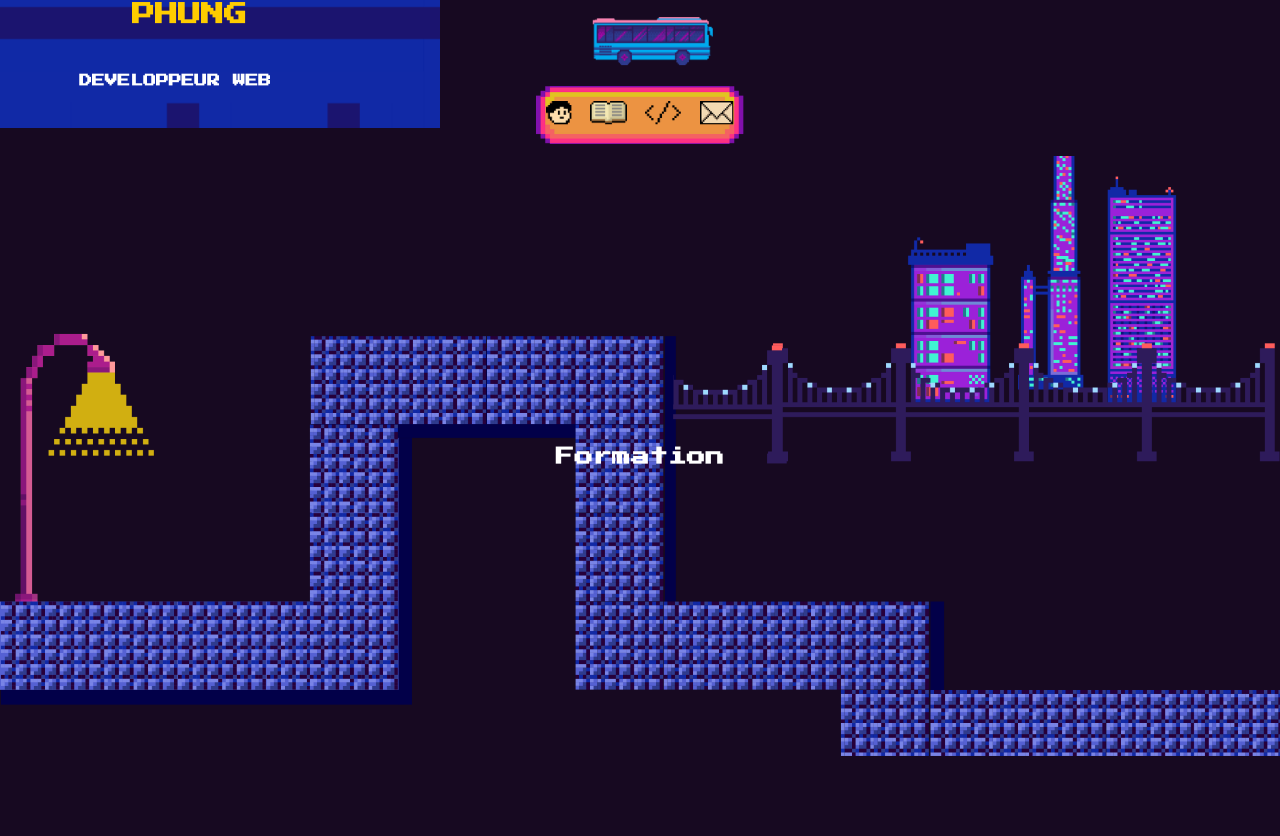
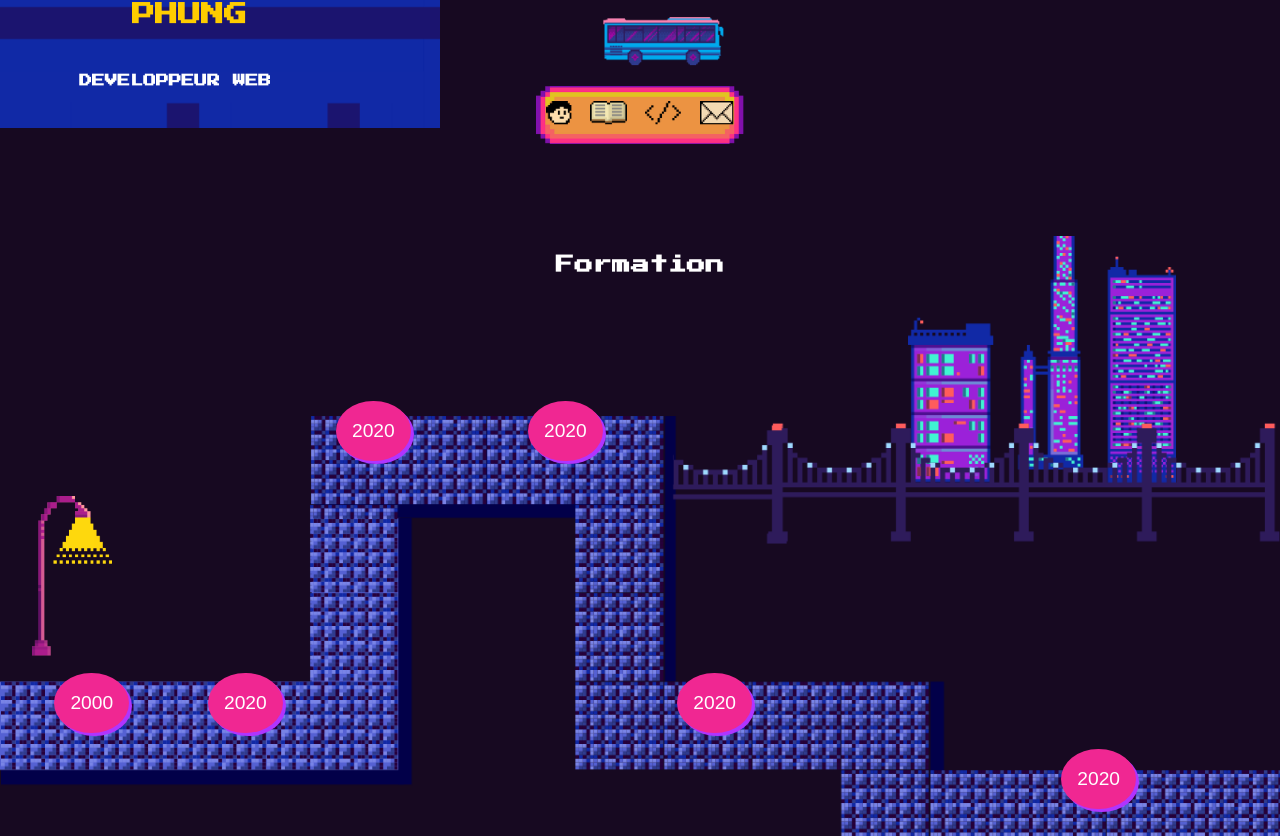
Before and after one commit to MaryelN/styled-portfolio, a React (Vite) app: page / in a window 1280 px wide. Shown: the part 656-1492 px from the top of the page. Before the commit the page ends 1412 px from the top, so only its background shows below. Built offline with nearby package versions, Linux system fonts and the light colour scheme.

Commit message:
Add position Formation Buttons

```diff
--- a/src/App.jsx
+++ b/src/App.jsx
@@ -8,8 +8,8 @@ function App() {
   return (
     <BrowserRouter>
       <Routes>
-        <Route path="#Hero" element={<Hero />}></Route>
-        <Route path="#formation" element={<Formation />} />
+        <Route target="/#Hero" element={<Hero />}></Route>
+        <Route target="/#formation" element={<Formation />} />
       </Routes>
       <Navbar />
       <Hero />
--- a/src/components/FormationsBtn.jsx
+++ b/src/components/FormationsBtn.jsx
@@ -1,4 +1,4 @@
-import { useState } from "react";
+import { useState, useEffect } from "react";
 import styled from "styled-components";
 import TextBg from "../assets/images/formation/Text-bg.png";
 
@@ -42,6 +42,7 @@ const TextContainer = styled.div`
   background-size: cover;
   background-position: center;
   display: flex;
+  flex-direction: column;
   align-items: center;
   text-align: center;
   justify-content: center;
@@ -49,9 +50,21 @@ const TextContainer = styled.div`
 
 function FormationsBtn({ data }) {
   const [textToShow, setTextToShow] = useState("");
+  const [screenWidth, setScreenWidth] = useState(window.innerWidth);
 
-  const handleClick = (buttonLabel) => {
-    setTextToShow(data[buttonLabel]?.text || "");
+  useEffect(() => {
+    const handleResize = () => setScreenWidth(window.innerWidth);
+    window.addEventListener("resize", handleResize);
+
+    return () => window.removeEventListener("resize", handleResize); // Cleanup
+  }, []);
+
+  const handleClick = (dataLabel) => {
+    const buttonData = data[dataLabel] || {};
+    setTextToShow({
+      text: buttonData.text || "",
+      title: buttonData.title || "",
+    });
   };
 
   return (
@@ -60,12 +73,21 @@ function FormationsBtn({ data }) {
         <Button
           key={key}
           onClick={() => handleClick(key)}
-          position1={data[key].position1}
+          position1={
+            screenWidth < 768
+              ? data[key].position2 // Show position2 if screen < 768px
+              : data[key].position1
+          }
         >
           {data[key].date}
         </Button>
       ))}
-      {textToShow && <TextContainer>{textToShow}</TextContainer>}
+      {textToShow && (
+        <TextContainer>
+          <h3>{textToShow.title}</h3>
+          <p>{textToShow.text}</p>
+        </TextContainer>
+      )}
     </ButtonContainer>
   );
 }
--- a/src/sections/Formation.jsx
+++ b/src/sections/Formation.jsx
@@ -1,53 +1,132 @@
 import styled from "styled-components";
-import Bg from "../assets/images/formation/background.png";
+import { motion } from "framer-motion";
+import Bg from "../assets/images/formation/bg-lg.png";
+import BgMobile from "../assets/images/formation/bg-sm.png";
+import LampImg from "../assets/images/formation/lamp.gif";
+import FormationsBtn from "../components/FormationsBtn";
 
 const FormationContainer = styled.section`
   display: flex;
   justify-content: center;
   min-height: 75vh;
+  margin-top: 5rem;
 `;
 
-const ContainerBg = styled.section`
+const ContainerBg = styled(motion.section)`
   height: 75vh;
   width: 80rem;
   display: flex;
   flex-direction: column;
-  justify-content: center;
+  justify-content: start;
   background-image: url(${Bg});
   background-size: cover;
   background-position: center;
+  position: relative;
 
   @media (max-width: 768px) {
     display: none;
   }
 `;
 
-const ContainerMobileBg = styled.section`
+const ContainerMobileBg = styled(motion.section)`
   height: 75vh;
   width: 32rem;
   display: flex;
   flex-direction: column;
-  justify-content: center;
+  justify-content: start;
+  background-image: url(${BgMobile});
+  background-size: cover;
+  background-position: center;
+
   @media (min-width: 769px) {
     display: none;
   }
 `;
 
-const Title = styled.h1`
+const Title = styled(motion.h1)`
   color: #fff;
   text-align: center;
   font-family: "Press Start 2P", system-ui;
 `;
 
+const Lamp = styled(motion.img)`
+  position: absolute;
+  width: 5rem;
+  bottom: 180px;
+  margin-left: 2rem;
+`;
+
+const data = {
+  1: {
+    date: "2000",
+    title: "Formation Title",
+    text: "This is the text for Button 1.",
+    position1: { bottom: "16%", left: "3%" },
+    position2: { top: "5%", left: "35%" },
+  },
+  2: {
+    date: "2020",
+    title: "Formation Title",
+    text: "Here is some information for Button 2.",
+    position1: { bottom: "16%", left: "15%" },
+    position2: { top: "20%", left: "35%" },
+  },
+  3: {
+    date: "2020",
+    title: "Formation Title",
+    text: "Here is some information for Button 2.",
+    position1: { top: "17%", left: "25%" },
+    position2: { top: "35%", left: "35%" },
+  },
+  4: {
+    date: "2020",
+    title: "Formation Title",
+    text: "Text related to Button 3.",
+    position1: { top: "17%", left: "40%" },
+    position2: { top: "50%", left: "35%" },
+  },
+  5: {
+    date: "2020",
+    title: "Formation Title",
+    text: "Button 4's text.",
+    position1: { bottom: "16%", right: "40%" },
+    position2: { top: "65%", left: "35%" },
+  },
+  6: {
+    date: "2020",
+    title: "Formation Title",
+    text: "Button 4's text.",
+    position1: { bottom: "2%", right: "10%" },
+    position2: { top: "80%", left: "35%" },
+  },
+};
+
 function Formation() {
   return (
     <>
       <FormationContainer id="formation">
-        <ContainerBg>
+        <ContainerBg
+          initial={{ opacity: 0, y: 50 }}
+          animate={{ opacity: 1, y: 0 }}
+          transition={{ duration: 1, ease: "easeOut" }}
+        >
+          <Title
+            initial={{ opacity: 0, scale: 0.8 }}
+            animate={{ opacity: 1, scale: 1 }}
+            transition={{ delay: 0.3, duration: 0.8 }}
+          >
+            Formation
+          </Title>
+          <Lamp src={LampImg} />
+          <FormationsBtn data={data} />
+        </ContainerBg>
+        <ContainerMobileBg
+          initial={{ opacity: 0, y: 50 }}
+          animate={{ opacity: 1, y: 0 }}
+          transition={{ duration: 1, delay: 0.5 }}
+        >
           <Title>Formation</Title>
-        </ContainerBg>
-        <ContainerMobileBg>
-          <Title>Formation</Title>
+          <FormationsBtn data={data} />
         </ContainerMobileBg>
       </FormationContainer>
     </>
```
Also changed, not shown: src/assets/images/formation/lamp-gif.gif (deleted).
